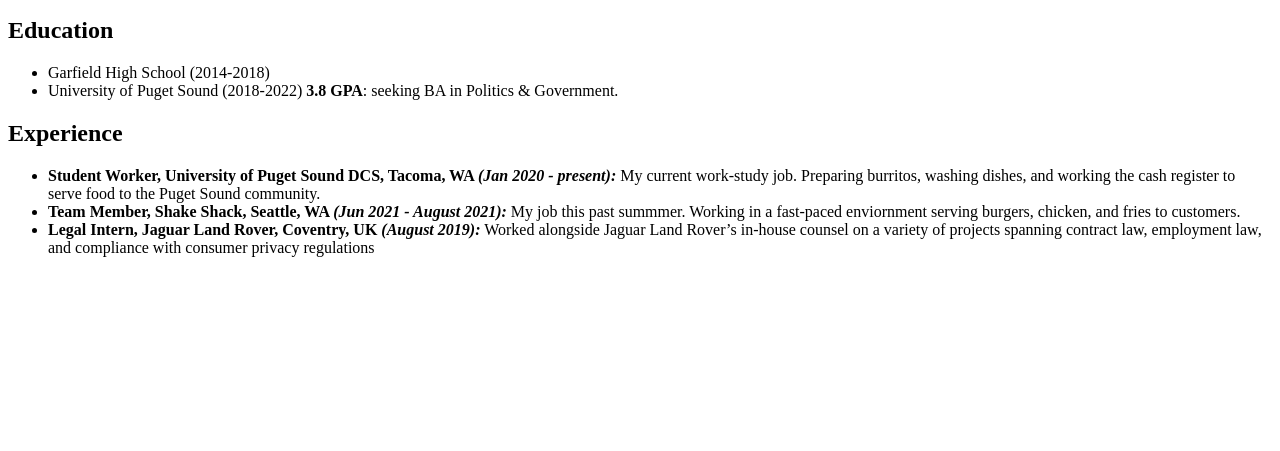
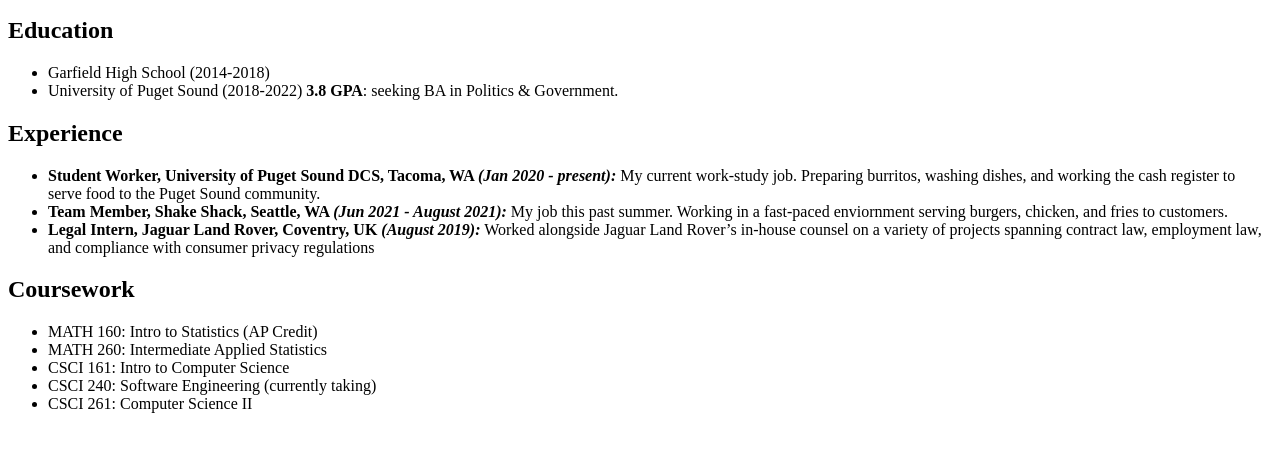
Before and after one commit to visserjackson/visserjackson.github.io, a plain HTML site: page resume.html in a window 1280 px wide. Shown: the part 145-596 px from the top of the page. Drawn offline with Linux system fonts and the light colour scheme.

Commit message:
added coursework section

```diff
--- a/resume.html
+++ b/resume.html
@@ -19,11 +19,19 @@
         <ul>
             <li><strong>Student Worker, University of Puget Sound DCS, Tacoma, WA <i> (Jan 2020 - present):</i></strong> My current work-study job.
                 Preparing burritos, washing dishes, and working the cash register to serve food to the Puget Sound community.</li>
-            <li><strong>Team Member, Shake Shack, Seattle, WA <i> (Jun 2021 - August 2021):</i></strong> My job this past summmer. Working in
+            <li><strong>Team Member, Shake Shack, Seattle, WA <i> (Jun 2021 - August 2021):</i></strong> My job this past summer. Working in
             a fast-paced enviornment serving burgers, chicken, and fries to customers.</li>
-            <li><strong>Legal Intern, Jaguar Land Rover, Coventry, UK <i>(August 2019):</i></strong>  Worked alongside Jaguar Land Rover’s in-house counsel on a variety of projects
-                 spanning contract law, employment law, and compliance with consumer privacy regulations</li>
+            <li><strong>Legal Intern, Jaguar Land Rover, Coventry, UK <i>(August 2019):</i></strong>  Worked alongside Jaguar Land Rover’s
+                 in-house counsel on a variety of projects spanning contract law, employment law, and compliance
+                  with consumer privacy regulations</li>
         </ul>
-
+        <h2>Coursework</h2>
+        <ul>
+            <li>MATH 160: Intro to Statistics (AP Credit)</li>
+            <li>MATH 260: Intermediate Applied Statistics</li>
+            <li>CSCI 161: Intro to Computer Science</li>
+            <li>CSCI 240: Software Engineering (currently taking)</li>
+            <li>CSCI 261: Computer Science II</li>
+        </ul>
     </body>
 </html>
```
